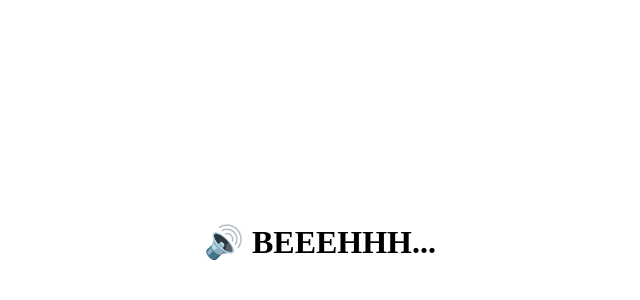
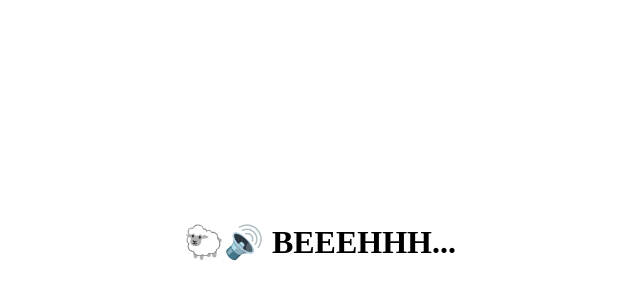
Before and after one commit to antiquecountrybg-svg/sheep, a plain HTML site: page index.html in a window 1280 px wide. Shown: the part 158-458 px from the top of the page, without its empty margins (320-960 px from the left). Drawn offline with Linux system fonts and the light colour scheme.

Commit message:
Update index.html

```diff
--- a/index.html
+++ b/index.html
@@ -4,6 +4,6 @@
 <audio autoplay>
 <source src="Sheep sound.mp3" type="audio/mpeg">
 </audio>
-<h1>🔊 BEEEHHH...</h1>
+<h1>🐑🔊 BEEEHHH...</h1>
 </body>
 </html>
```
